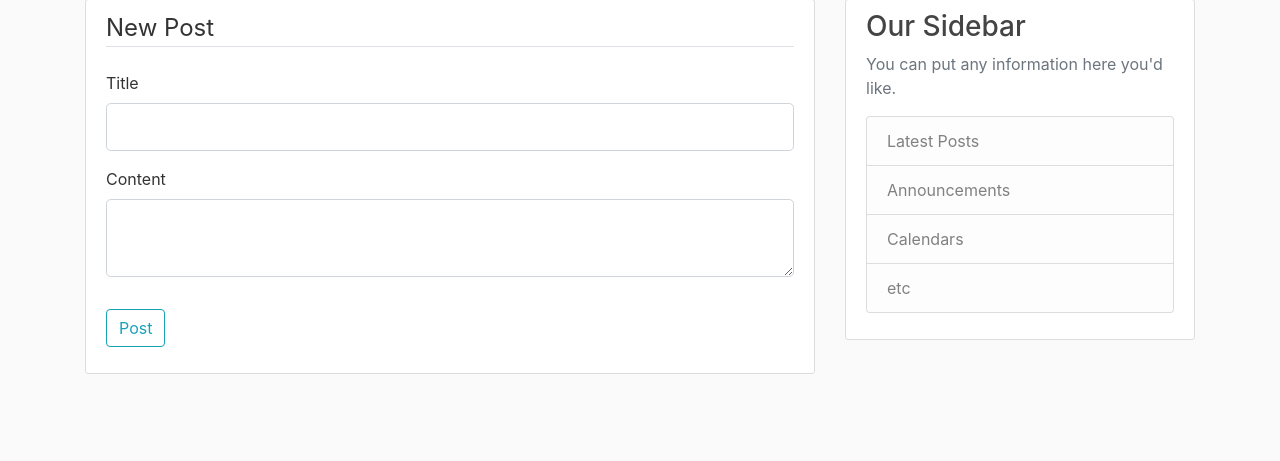
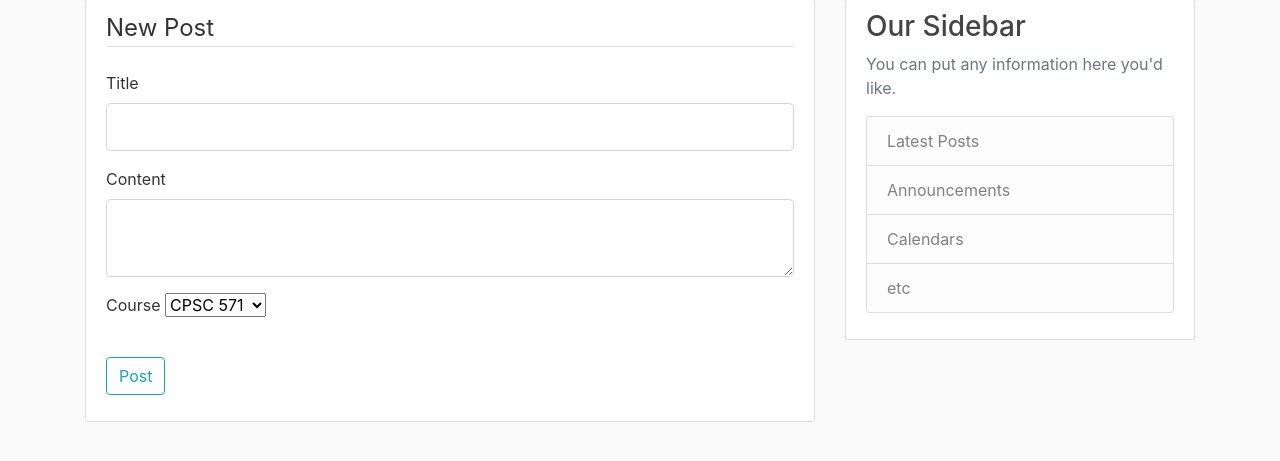
Before and after one commit to annachaykovska/Database-2-Group-Project, a Flask app: page /post/new in a window 1280 px wide. Shown: the part 81-542 px from the top of the page. Run offline with Flask 2, Linux system fonts and the light colour scheme; a user stored in the database is signed in; some libraries are stand-ins or nearby versions.

Commit message:
add courses to posts and hide add post from students

```diff
--- a/website/forms.py
+++ b/website/forms.py
@@ -37,5 +37,9 @@ class LoginForm(FlaskForm):
 
 class PostForm(FlaskForm):
     title = StringField('Title', validators=[DataRequired()])
+    course = SelectField('Course', choices=[('CPSC 571', 'CPSC 571'), ('CPSC 313', 'CPSC 313'),
+                                            ('CPSC 441', 'CPSC 441'), ('CPSC 449', 'CPSC 449'),
+                                            ('CPSC 530', 'CPSC 530'), ('CPSC 231', 'CPSC 231')],
+                       validators=[DataRequired()])
     content = TextAreaField('Content', validators=[DataRequired()])
     submit = SubmitField('Post')
--- a/website/models.py
+++ b/website/models.py
@@ -1,6 +1,6 @@
 from website import db, login_manager
 from flask_login import UserMixin
-from datetime import datetime
+from datetime import datetime, timezone
 
 
 @login_manager.user_loader
@@ -25,8 +25,9 @@ class User(db.Model, UserMixin):
 class Post(db.Model):
     id = db.Column(db.Integer, primary_key=True)
     title = db.Column(db.String(100), nullable=False)
-    date_posted = db.Column(db.DateTime, nullable=False, default=datetime.utcnow)
+    date_posted = db.Column(db.DateTime, nullable=False, default=datetime.now(timezone.utc))
     content = db.Column(db.Text, nullable=False)
+    course = db.Column(db.String(100), nullable=True)
     user_id = db.Column(db.Integer, db.ForeignKey('user.id'), nullable=False)
 
     def __repr__(self):
--- a/website/routes.py
+++ b/website/routes.py
@@ -67,15 +67,15 @@ def about():
 def courses():
     return render_template('courses.html')
 
-
-@app.route("/students")
-def students():
-    return render_template('students.html')
-
-
-@app.route("/instructors")
-def instructors():
-    return render_template('instructors.html')
+#
+# @app.route("/students")
+# def students():
+#     return render_template('students.html')
+#
+#
+# @app.route("/instructors")
+# def instructors():
+#     return render_template('instructors.html')
 
 
 @app.route("/IO")
@@ -88,7 +88,7 @@ def IO():
 def new_post():
     form = PostForm()
     if form.validate_on_submit():
-        post = Post(title=form.title.data, content=form.content.data, author=current_user)
+        post = Post(title=form.title.data, content=form.content.data, author=current_user, course=form.course.data)
         db.session.add(post)
         db.session.commit()
         flash('Your post has been created!', 'success')
@@ -100,7 +100,7 @@ def new_post():
 @app.route("/post/<int:post_id>")
 def post(post_id):
     post = Post.query.get_or_404(post_id)
-    return render_template('post.html', title=post.title, post=post)
+    return render_template('post.html', title=post.title, course=post.course, post=post)
 
 
 @app.route("/post/<int:post_id>/update", methods=['GET', 'POST'])
@@ -113,12 +113,14 @@ def update_post(post_id):
     if form.validate_on_submit():
         post.title = form.title.data
         post.content = form.content.data
+        post.course = form.course.data
         db.session.commit()
         flash('Your post has been updated!', 'success')
         return redirect(url_for('post', post_id=post.id))
     elif request.method == 'GET':
         form.title.data = post.title
         form.content.data = post.content
+        form.course.data = post.course
     return render_template('create_post.html', title='Update Post',
                            form=form, legend='Update Post')
 
--- a/website/templates/create_post.html
+++ b/website/templates/create_post.html
@@ -31,6 +31,9 @@
                     {{ form.content(class="form-control form-control-lg") }}
                 {% endif %}
             </div>
+             <div class="form-group">
+                    {{ form.course.label(class="form-control-label") }} {{form.course}}
+             </div>
         </fieldset>
         <div class="form-group">
             {{ form.submit(class="btn btn-outline-info") }}
--- a/website/templates/home.html
+++ b/website/templates/home.html
@@ -7,6 +7,7 @@
             <div class="article-metadata">
               <a class="mr-2" href="#">{{ post.author.username }}</a>
               <small class="text-muted">{{ post.date_posted.strftime('%Y-%m-%d %H:%M') }}</small>
+                <h6>{{post.course}}</h6>
             </div>
             <h2><a class="article-title" href="{{ url_for('post', post_id=post.id) }}">{{ post.title }}</a></h2>
             <p class="article-content">{{ post.content }}</p>
--- a/website/templates/layout.html
+++ b/website/templates/layout.html
@@ -33,7 +33,9 @@
             <!-- Navbar Right Side -->
             <div class="navbar-nav">
               {% if current_user.is_authenticated %}
-                 <a class="nav-item nav-link" href="{{ url_for('new_post') }}">New Post</a>
+                {% if current_user.role != 0 %}
+                    <a class="nav-item nav-link" href="{{ url_for('new_post') }}">New Post</a>
+                {% endif %}
                 <a class="nav-item nav-link" href="{{ url_for('account') }}">Account</a>
                 <a class="nav-item nav-link" href="{{ url_for('logout') }}">Logout</a>
               {% else %}
--- a/website/templates/post.html
+++ b/website/templates/post.html
@@ -5,7 +5,8 @@
     <div class="media-body">
       <div class="article-metadata">
         <a class="mr-2" href="#">{{ post.author.username }}</a>
-        <small class="text-muted">{{ post.date_posted.strftime('%Y-%m-%d') }}</small>
+        <small class="text-muted">{{ post.date_posted.strftime('%Y-%m-%d %H:%M') }}</small>
+        <h6 class="article-content">{{post.course}}</h6>
         {% if post.author == current_user %}
           <div>
             <a class="btn btn-secondary btn-sm mt-1 mb-1" href="{{ url_for('update_post', post_id=post.id) }}">Update</a>
```
Also changed, not shown: website/CourseDB.db.
